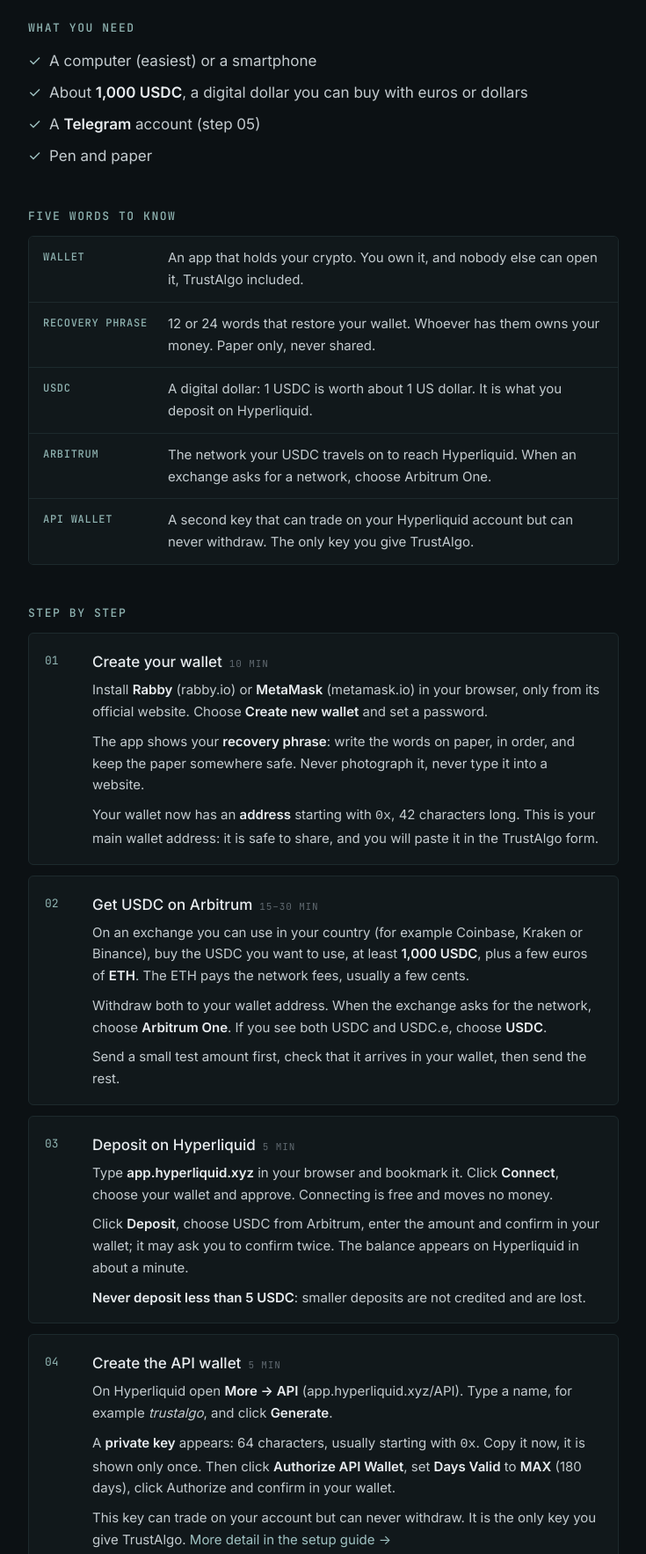
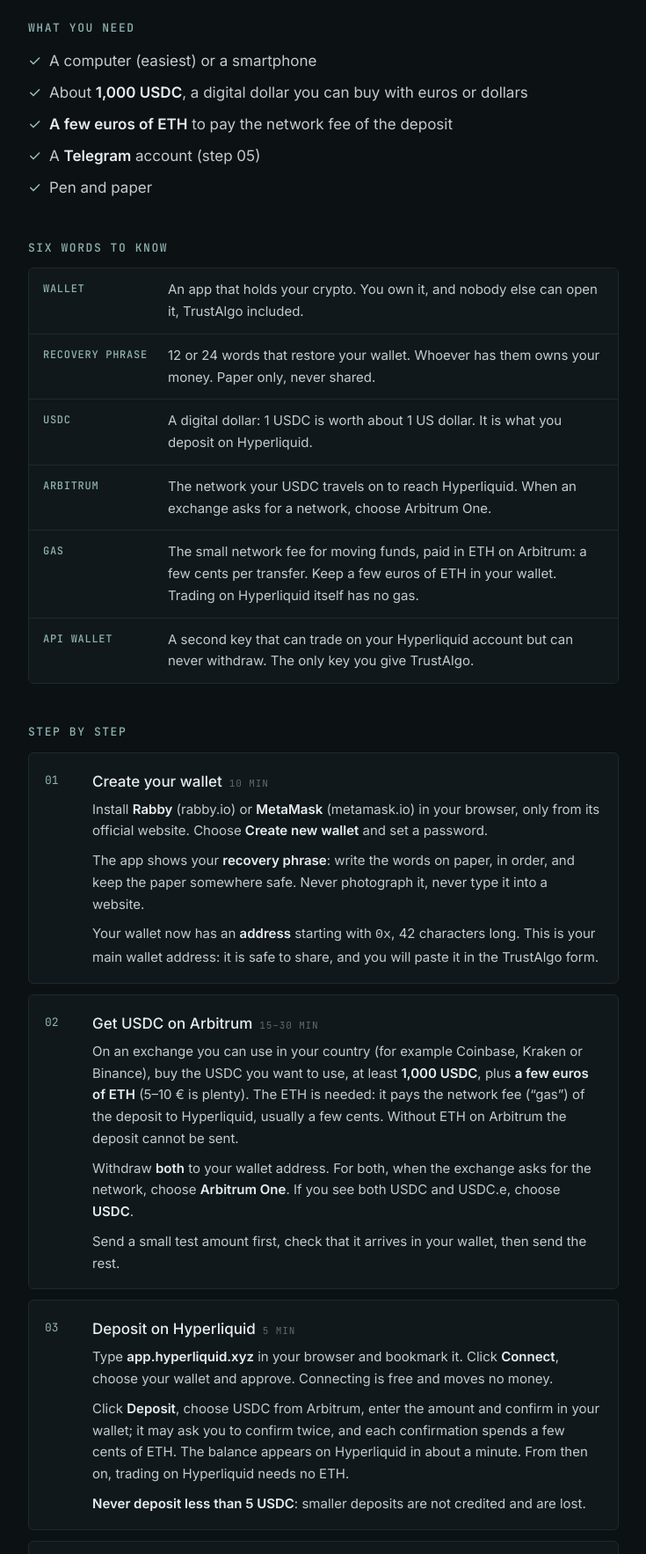
Before and after one commit to TrustAlgo-docs/TrustAlgo-web, a plain HTML site: page start/index.html in a window 1280 px wide. Shown: the part 500-2266 px from the top of the page at 88% size, without its empty margins (272-1007 px from the left). Drawn offline with Linux system fonts and the light colour scheme.

Commit message:
Explain ETH on Arbitrum for deposit gas in guides, checklist and FAQ
Co-Authored-By: Claude Opus 5.5 <noreply@anthropic.com>
Claude-Session: https://claude.ai/code/session_01Hfne8ysH8oniE8wQjVGQSz

```diff
--- a/start/index.html
+++ b/start/index.html
@@ -99,16 +99,18 @@ ul.check{list-style:none;padding:0}ul.check li{padding-left:24px;position:relati
 <ul class="check">
   <li>A computer (easiest) or a smartphone</li>
   <li>About <strong>1,000 USDC</strong>, a digital dollar you can buy with euros or dollars</li>
+  <li><strong>A few euros of ETH</strong> to pay the network fee of the deposit</li>
   <li>A <strong>Telegram</strong> account (step 05)</li>
   <li>Pen and paper</li>
 </ul>
 
-<h2>Five words to know</h2>
+<h2>Six words to know</h2>
 <div class="gloss">
   <div><b>WALLET</b><span>An app that holds your crypto. You own it, and nobody else can open it, TrustAlgo included.</span></div>
   <div><b>RECOVERY PHRASE</b><span>12 or 24 words that restore your wallet. Whoever has them owns your money. Paper only, never shared.</span></div>
   <div><b>USDC</b><span>A digital dollar: 1 USDC is worth about 1 US dollar. It is what you deposit on Hyperliquid.</span></div>
   <div><b>ARBITRUM</b><span>The network your USDC travels on to reach Hyperliquid. When an exchange asks for a network, choose Arbitrum One.</span></div>
+  <div><b>GAS</b><span>The small network fee for moving funds, paid in ETH on Arbitrum: a few cents per transfer. Keep a few euros of ETH in your wallet. Trading on Hyperliquid itself has no gas.</span></div>
   <div><b>API WALLET</b><span>A second key that can trade on your Hyperliquid account but can never withdraw. The only key you give TrustAlgo.</span></div>
 </div>
 
@@ -127,8 +129,8 @@ ul.check{list-style:none;padding:0}ul.check li{padding-left:24px;position:relati
     <div class="n">02</div>
     <div>
       <h3>Get USDC on Arbitrum<span class="time">15&ndash;30 MIN</span></h3>
-      <p>On an exchange you can use in your country (for example Coinbase, Kraken or Binance), buy the USDC you want to use, at least <strong>1,000 USDC</strong>, plus a few euros of <strong>ETH</strong>. The ETH pays the network fees, usually a few cents.</p>
-      <p>Withdraw both to your wallet address. When the exchange asks for the network, choose <strong>Arbitrum One</strong>. If you see both USDC and USDC.e, choose <strong>USDC</strong>.</p>
+      <p>On an exchange you can use in your country (for example Coinbase, Kraken or Binance), buy the USDC you want to use, at least <strong>1,000 USDC</strong>, plus <strong>a few euros of ETH</strong> (5&ndash;10 &euro; is plenty). The ETH is needed: it pays the network fee (&ldquo;gas&rdquo;) of the deposit to Hyperliquid, usually a few cents. Without ETH on Arbitrum the deposit cannot be sent.</p>
+      <p>Withdraw <strong>both</strong> to your wallet address. For both, when the exchange asks for the network, choose <strong>Arbitrum One</strong>. If you see both USDC and USDC.e, choose <strong>USDC</strong>.</p>
       <p>Send a small test amount first, check that it arrives in your wallet, then send the rest.</p>
     </div>
   </article>
@@ -137,7 +139,7 @@ ul.check{list-style:none;padding:0}ul.check li{padding-left:24px;position:relati
     <div>
       <h3>Deposit on Hyperliquid<span class="time">5 MIN</span></h3>
       <p>Type <strong>app.hyperliquid.xyz</strong> in your browser and bookmark it. Click <strong>Connect</strong>, choose your wallet and approve. Connecting is free and moves no money.</p>
-      <p>Click <strong>Deposit</strong>, choose USDC from Arbitrum, enter the amount and confirm in your wallet; it may ask you to confirm twice. The balance appears on Hyperliquid in about a minute.</p>
+      <p>Click <strong>Deposit</strong>, choose USDC from Arbitrum, enter the amount and confirm in your wallet; it may ask you to confirm twice, and each confirmation spends a few cents of ETH. The balance appears on Hyperliquid in about a minute. From then on, trading on Hyperliquid needs no ETH.</p>
       <p><strong>Never deposit less than 5 USDC</strong>: smaller deposits are not credited and are lost.</p>
     </div>
   </article>
@@ -176,7 +178,7 @@ ul.check{list-style:none;padding:0}ul.check li{padding-left:24px;position:relati
 </div>
 
 <h2>What it costs to set up</h2>
-<p>Exchange fees to buy USDC (set by your exchange), a few cents of Arbitrum network fees for the deposit, and nothing on Hyperliquid&rsquo;s side for depositing. Withdrawing from Hyperliquid later costs 1 USDC. TrustAlgo charges nothing to join; its only fee is 20% of new profits, settled quarterly.</p>
+<p>Exchange fees to buy USDC (set by your exchange), a few euros of ETH for Arbitrum network fees (most of it stays in your wallet for next time), and nothing on Hyperliquid&rsquo;s side for depositing. Withdrawing from Hyperliquid later costs 1 USDC. TrustAlgo charges nothing to join; its only fee is 20% of new profits, settled quarterly.</p>
 
 <div class="cta">
   <p>Done with the six steps? Submit the form. Stuck somewhere? Ask on Telegram.</p>
```
Also changed, not shown: index.html (+2 -2 lines), setup/index.html (+1 -1 lines).
